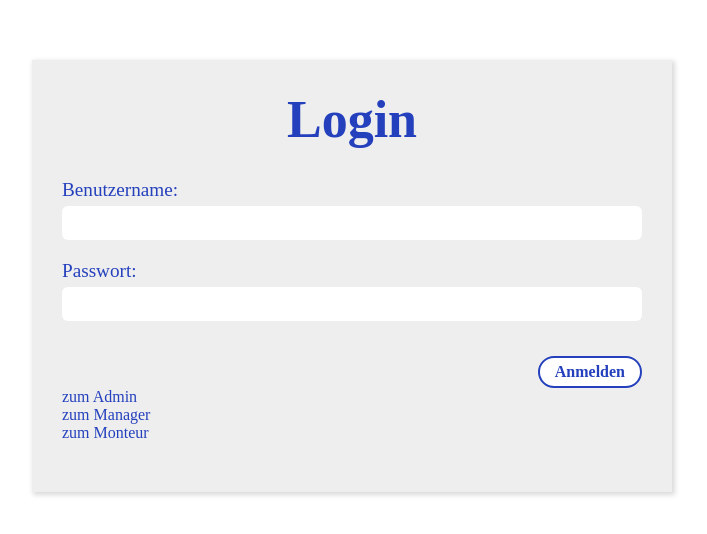
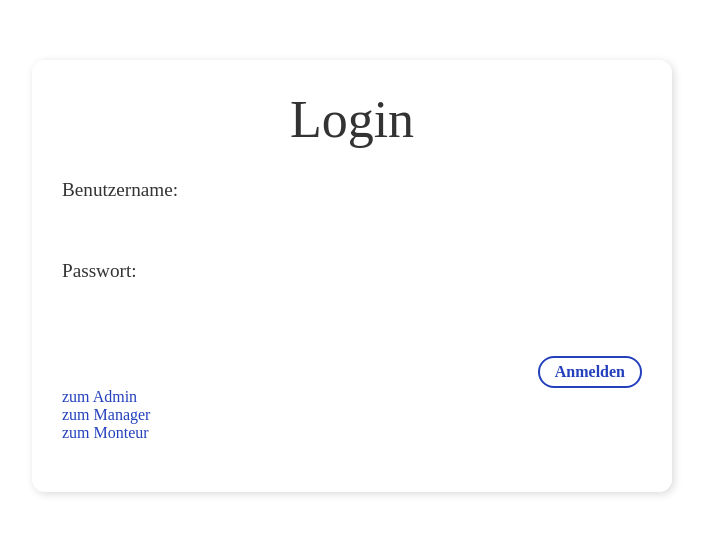
Before and after one commit to ScheduPlan/frontend, a React (Create React App) app: page / in a window 1280 px wide. Shown: the part 124-658 px from the top of the page, without its empty margins (288-995 px from the left). Built offline with nearby package versions, Linux system fonts and the light colour scheme; the HTML template or start-up script is replaced by a standard one.

Commit message:
feat: styled login page

```diff
--- a/src/pages/Login.module.css
+++ b/src/pages/Login.module.css
@@ -1,25 +1,45 @@
 .login_wrapper {
+    width: 100%;
+    height: 100%;
+    background-image: url("../images/background_geometric.jpg");
+    background-position: center;
+    background-size: cover;
+    background-repeat: no-repeat;
+}
+
+.login_wrapper .login_content {
     width: 80%;
     padding: 30px;
-    background-color: var(--grey-light);
+    background-color: rgba(255, 255, 255, 0.50);
     position: absolute;
     top: 50%;
     left: 50%;
     transform: translate(-50%, -50%);
-    box-shadow: 2px 2px 5px 1px #00000026;
+    box-shadow: 2px 2px 8px 0px #00000026;
+    border-radius: 13px;
+    backdrop-filter: blur(7px);
 }
 
 .login_wrapper h1 {
+    color: var(--grey-dark);
     margin: 0;
+    font-size: 52px;
+    font-weight: 300;
+}
+
+.login_wrapper label {
+    color: var(--grey-dark);
 }
 
 @media screen and (min-width: 768px) {
-    .login_wrapper {
+    .login_wrapper .login_content {
         max-width: 640px;
     }
+
     .login_wrapper h1 {
         text-align: center;
     }
+
     .login_wrapper input[type="submit"] {
         margin: 25px 0 0 auto;
     }
```
Also changed, not shown: 1 other file (tests, documents, lock files or other folders).
